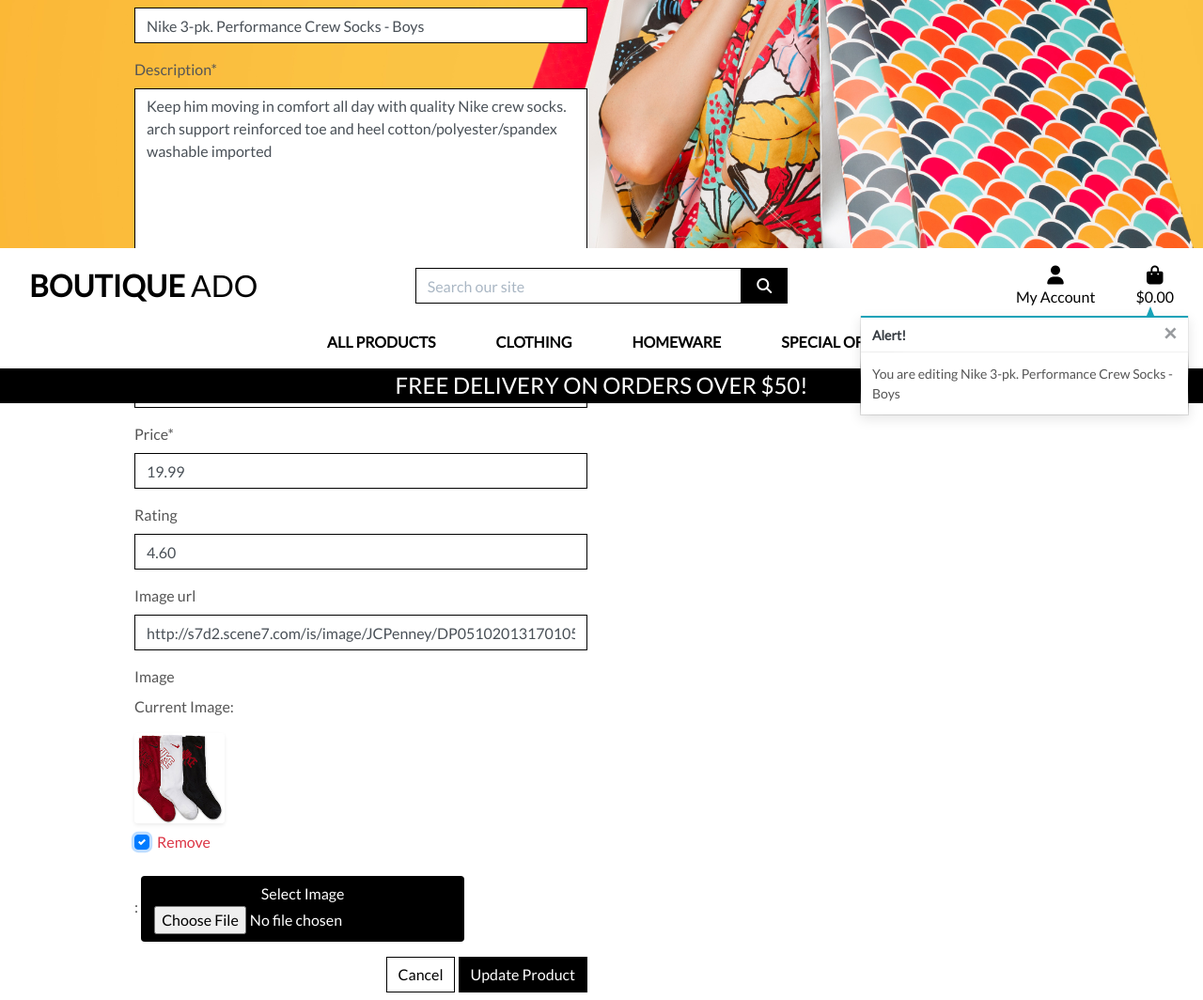
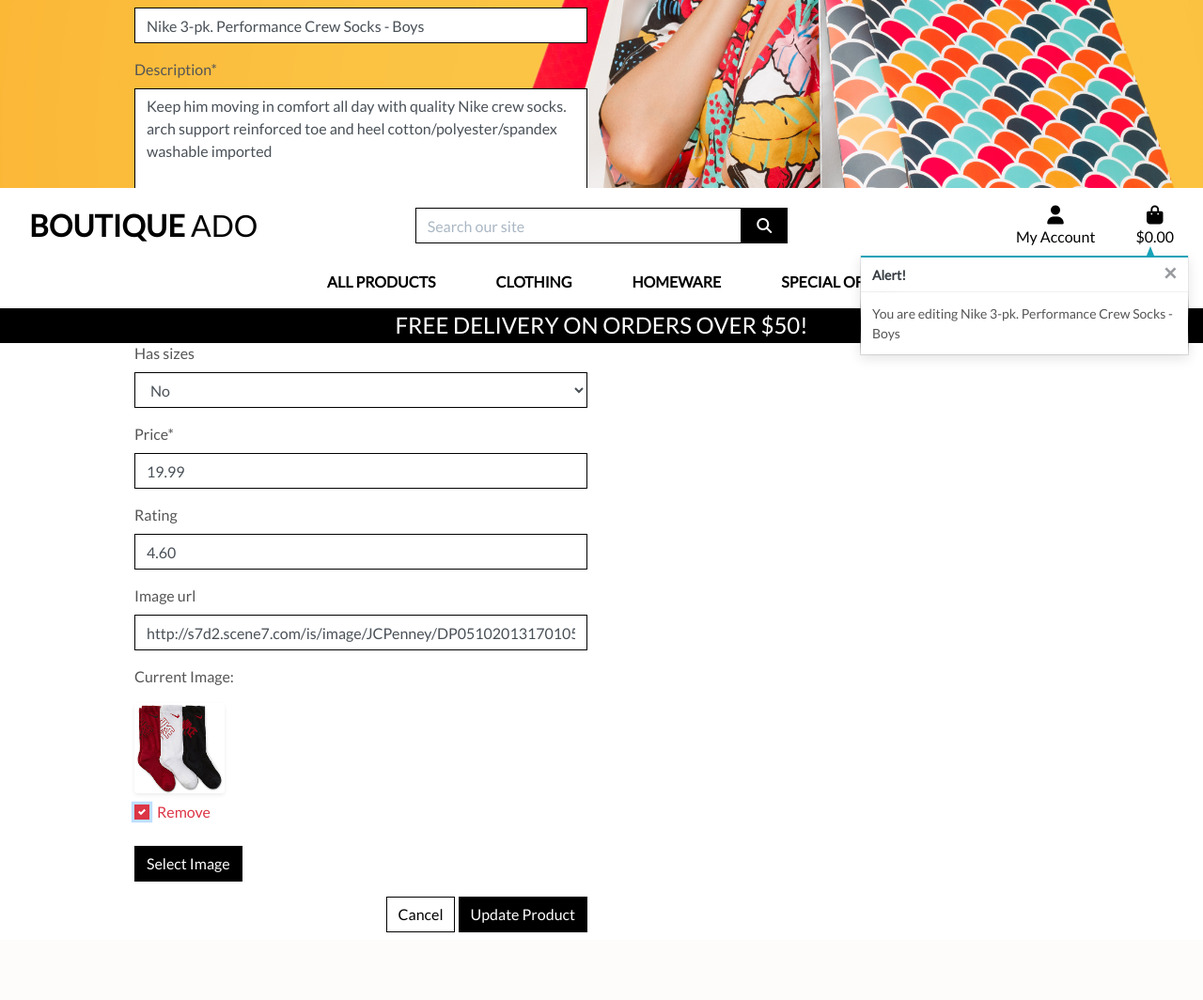
Before and after one commit to tony-reddington/boutique_ado_v1, a Django app: page /products/edit/12/ in a window 1280 px wide, after a click on "Remove". Shown: the part 512-1576 px from the top of the page at 94% size. After the commit the page ends 1504 px from the top, so only its background shows below. Run offline with Django 3.2, Linux system fonts and the light colour scheme; the visitor is signed in with stand-in values (Sample User, id 1); data comes from the database, SQL or seed files in the repository; some libraries are stand-ins or nearby versions.

Commit message:
Fixing image field final

```diff
--- a/products/templates/products/custom_widget_templates/clearable_file_input.html
+++ b/products/templates/products/custom_widget_templates/clearable_file_input.html
@@ -5,14 +5,13 @@
     </a>
     {% if not widget.required %}
         <div class="custom-control custom-checkbox mt-2">
-            <input class="custom-control-input" type="checkbox" name="{{ widget.checkbox_name }}" id="{{ widget.checkbox_id }}"
-            {% if widget.attrs.disabled %} disabled{% endif %}>
+            <input class="custom-control-input" type="checkbox" name="{{ widget.checkbox_name }}" id="{{ widget.checkbox_id }}">
             <label class="custom-control-label text-danger" for="{{ widget.checkbox_id }}">{{ widget.clear_checkbox_label }}</label>
         </div>
     {% endif %}<br>
-    {{ widget.input_text }}:
+    {{ widget.input_text }}
 {% endif %}
-<span class="btn btn-black rounded-0-btn-file">
+<span class="btn btn-black rounded-0 btn-file">
     Select Image <input id="new-image" type="{{ widget.type }}" name="{{ widget.name }}"{% include "django/forms/widgets/attrs.html" %}>
 </span>
 <strong><p class="text-danger" id="filename"></p></strong>
--- a/products/templates/products/edit_product.html
+++ b/products/templates/products/edit_product.html
@@ -25,7 +25,13 @@
             <div class="col-12 col-md-6">
                 <form method="POST" action="{% url 'edit_product' product.id %}" class="form mb-2" enctype="multipart/form-data">
                     {% csrf_token %}
-                    {{ form | crispy }}
+                    {% for field in form %}
+                        {% if field.name != 'image' %}
+                            {{ field | as_crispy_field }}
+                        {% else %}
+                            {{ field }}
+                        {% endif %}
+                    {% endfor %}
                     <div class="text-right">
                         <a class="btn btn-outline-black rounded-0" href="{% url 'products' %}">Cancel</a>
                         <button class="btn btn-black rounded-0" type="submit">Update Product</button>
@@ -35,3 +41,13 @@
         </div>
     </div>
 {% endblock %}
+
+{% block postloadjs %}
+    {{ block.super }}
+    <script type="text/javascript">
+        $('#new-image').change(function() {
+            var file = $('#new-image')[0].files[0];
+            $('#filename').text(`Image will be set to: ${file.name}`);
+        });
+    </script>
+{% endblock %}
--- a/static/css/base.css
+++ b/static/css/base.css
@@ -237,6 +237,35 @@ input[name='q']::placeholder {
 	color: #17a2b8; /* text-info */
 }
 
+/* Product Form */
+
+.btn-file {
+    position: relative;
+    overflow: hidden;
+}
+
+.btn-file input[type="file"] {
+    position: absolute;
+    top: 0;
+    right: 0;
+    min-width: 100%;
+    min-height: 100%;
+    opacity: 0;
+    cursor: pointer;
+}
+
+.custom-checkbox .custom-control-label::before {
+    border-radius: 0;
+    border-color: #dc3545;
+}
+
+.custom-checkbox .custom-control-input:checked~.custom-control-label::before {
+    background-color: #dc3545;
+    border-color: #dc3545;
+    border-radius: 0;
+}
+
+
 /* fixed top navbar only on medium and up */
 @media (min-width: 992px) {
     .fixed-top-desktop-only {
```
Also changed, not shown: products/templates/products/add_product.html (+17 -1 lines), media/1127872.jpg (added).
